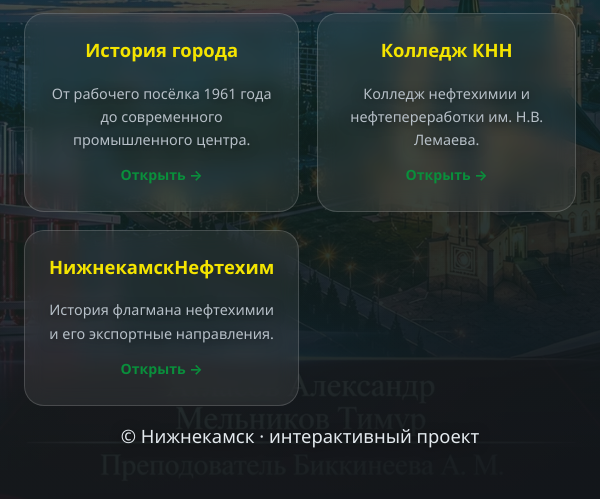
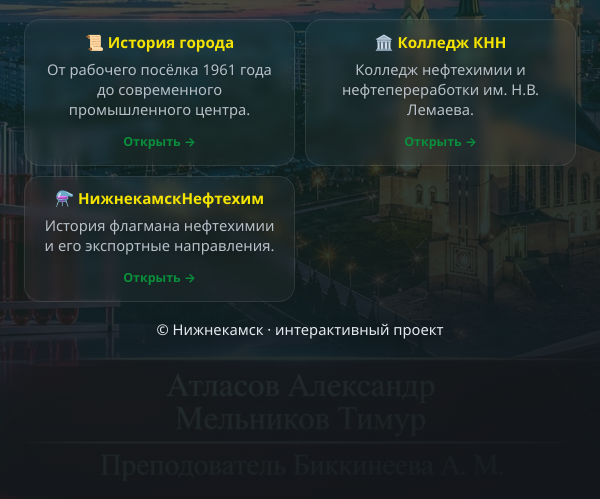
Before and after one commit to globbastarkan-cpu/historynk, a plain HTML site: page index.html in a window 600 px wide. Shown: the part 301-800 px from the top of the page. Drawn offline with Linux system fonts and the light colour scheme.

Commit message:
index.html

```diff
--- a/index.html
+++ b/index.html
@@ -9,108 +9,118 @@
 :root{
   --blue:#1677b3; --yellow:#f4e400; --green:#0a8f3c;
   --bg-1:#1b1f24; --bg-2:#242a31; --bg-3:#2c333b;
-  --card:rgba(255,255,255,.07); --line:rgba(255,255,255,.16);
-  --text:#f4f6f8; --muted:#b7c0c8; --radius:20px;
+  --card:rgba(255,255,255,.06); --line:rgba(255,255,255,.14);
+  --text:#f4f6f8; --muted:#b7c0c8; --radius:22px;
 }
 *{margin:0;padding:0;box-sizing:border-box;}
 html{scroll-behavior:smooth;}
 body{
   font-family:'Segoe UI',Roboto,system-ui,-apple-system,sans-serif;
   color:var(--text);line-height:1.6;min-height:100vh;
-  min-height:100svh;
   background-color:var(--bg-1);
   background-image:
     linear-gradient(160deg, rgba(22,119,179,.55), rgba(10,143,60,.35) 45%, rgba(20,24,28,.92)),
     url('image.jpg');
   background-size:cover;
   background-position:center;
-  background-attachment:scroll;
+  background-attachment:fixed;
   -webkit-font-smoothing:antialiased;
-  overflow-x:hidden;
 }
 body::before{
   content:"";position:fixed;inset:0;
   background:linear-gradient(180deg, rgba(18,22,26,.55), rgba(18,22,26,.82));
   z-index:-1;
 }
-@keyframes fadeUp{from{opacity:0;transform:translateY(20px);}to{opacity:1;transform:translateY(0);}}
-
+@keyframes fadeUp{from{opacity:0;transform:translateY(24px);}to{opacity:1;transform:translateY(0);}}
 .hero{
-  min-height:100svh;
-  display:flex;flex-direction:column;
-  align-items:center;justify-content:center;
-  text-align:center;
-  padding:clamp(1.2rem,5vw,3.5rem) clamp(.9rem,4vw,2rem);
-  padding-top:calc(clamp(1.2rem,5vw,3.5rem) + env(safe-area-inset-top));
-  padding-bottom:calc(clamp(1.2rem,5vw,3.5rem) + env(safe-area-inset-bottom));
+  min-height:100svh;display:flex;flex-direction:column;
+  align-items:center;justify-content:center;text-align:center;
+  padding:clamp(1.5rem,6vw,4rem) clamp(1rem,4vw,2rem);
+  padding-top:calc(clamp(1.5rem,6vw,4rem) + env(safe-area-inset-top));
 }
 .hero h1{
-  font-size:clamp(1.55rem,8vw,3.2rem);
-  line-height:1.12;font-weight:800;
-  text-shadow:0 3px 22px rgba(0,0,0,.65);
+  font-size:clamp(1.8rem,7vw,3.4rem);line-height:1.1;font-weight:800;
+  text-shadow:0 3px 24px rgba(0,0,0,.65);
   animation:fadeUp .9s ease .05s both;
-  max-width:14ch;
 }
 .hero h1 span{
   background:linear-gradient(90deg,var(--yellow),var(--green),var(--blue));
   -webkit-background-clip:text;background-clip:text;color:transparent;
 }
 .hero p{
-  margin-top:clamp(.7rem,2.5vw,1rem);
-  max-width:34rem;
-  font-size:clamp(.92rem,3.4vw,1.15rem);
+  margin-top:1rem;max-width:620px;
+  font-size:clamp(.95rem,3vw,1.15rem);
   color:#e3e9ee;text-shadow:0 2px 12px rgba(0,0,0,.7);
   animation:fadeUp .9s ease .2s both;
 }
-
 .nav-cards{
-  display:grid;gap:clamp(10px,3vw,18px);
-  grid-template-columns:1fr;
-  width:100%;max-width:900px;
-  margin-top:clamp(1.4rem,5vw,2.6rem);
+  display:grid;gap:clamp(12px,3vw,20px);
+  grid-template-columns:repeat(auto-fit,minmax(220px,1fr));
+  width:100%;max-width:900px;margin-top:clamp(1.6rem,5vw,2.8rem);
 }
-@media (min-width:560px){
-  .nav-cards{grid-template-columns:repeat(2,1fr);}
-}
-@media (min-width:900px){
-  .nav-cards{grid-template-columns:repeat(3,1fr);}
-}
-
 .nav-card{
-  background:var(--card);
-  border:1px solid var(--line);
-  border-radius:var(--radius);
-  padding:clamp(.9rem,4vw,1.5rem);
+  background:var(--card);border:1px solid var(--line);
+  border-radius:var(--radius);padding:clamp(1rem,4vw,1.5rem);
   text-decoration:none;color:var(--text);
   backdrop-filter:blur(10px);
-  -webkit-backdrop-filter:blur(10px);
   transition:transform .3s,border-color .3s,background .3s;
-  display:flex;flex-direction:column;gap:.35rem;
+  display:flex;flex-direction:column;gap:.4rem;
   animation:fadeUp .8s ease both;
-  -webkit-tap-highlight-color:transparent;
-  min-height:44px;
 }
 .nav-card:nth-child(1){animation-delay:.35s;}
 .nav-card:nth-child(2){animation-delay:.5s;}
 .nav-card:nth-child(3){animation-delay:.65s;}
-.nav-card:active{transform:scale(.98);}
-@media (hover:hover){
-  .nav-card:hover{transform:translateY(-5px);border-color:var(--yellow);background:rgba(255,255,255,.12);}
-}
-.nav-card h2{font-size:clamp(1rem,4vw,1.15rem);color:var(--yellow);line-height:1.25;}
-.nav-card p{font-size:clamp(.82rem,3vw,.9rem);color:var(--muted);}
-.nav-card .arrow{margin-top:.5rem;color:var(--green);font-weight:700;font-size:.88rem;}
+.nav-card:hover{transform:translateY(-6px);border-color:var(--yellow);background:rgba(255,255,255,.1);}
+.nav-card h2{font-size:1.15rem;color:var(--yellow);}
+.nav-card p{font-size:.9rem;color:var(--muted);}
+.nav-card .arrow{margin-top:auto;color:var(--green);font-weight:700;font-size:.9rem;}
+.footer-note{margin-top:2rem;font-size:.8rem;color:var(--muted);animation:fadeUp .8s ease .8s both;}
 
-.footer-note{
-  margin-top:clamp(1.2rem,4vw,2rem);
-  font-size:clamp(.72rem,2.8vw,.8rem);
-  color:var(--muted);
-  animation:fadeUp .8s ease .8s both;
+/* ===== Мобильная адаптация кнопок главного меню ===== */
+@media (max-width: 600px){
+  .nav-cards{
+    gap: 10px;
+    margin-top: 1.4rem;
+  }
+  .nav-card{
+    padding: .8rem .85rem;
+    border-radius: 16px;
+    background: rgba(255,255,255,.035);
+    border-color: rgba(255,255,255,.09);
+    backdrop-filter: blur(6px);
+  }
+  .nav-card h2{
+    font-size: .95rem;
+    line-height: 1.2;
+  }
+  .nav-card p{
+    font-size: .78rem;
+    line-height: 1.35;
+    margin-top: .15rem;
+  }
+  .nav-card .arrow{
+    font-size: .78rem;
+    margin-top: .35rem;
+  }
+  .nav-card:hover{
+    background: rgba(255,255,255,.07);
+    transform: none;
+  }
+  .hero h1{ font-size: clamp(1.6rem, 8vw, 2.2rem); }
+  .hero p{ font-size: .92rem; }
 }
 
-@media (min-width:1024px){
-  body{background-attachment:fixed;}
+/* очень узкие экраны */
+@media (max-width: 380px){
+  .nav-cards{ gap: 8px; }
+  .nav-card{
+    padding: .7rem .75rem;
+    background: rgba(255,255,255,.03);
+  }
+  .nav-card h2{ font-size: .9rem; }
+  .nav-card p{ font-size: .74rem; }
 }
+
 @media (prefers-reduced-motion:reduce){
   *{animation:none!important;transition:none!important;}
   body{background-attachment:scroll;}
@@ -121,25 +131,23 @@ body::before{
 <section class="hero">
   <h1>Добро пожаловать в <span>Нижнекамск</span></h1>
   <p>Интерактивная история города, колледжа нефтехимии и флагмана отрасли — «Нижнекамскнефтехима».</p>
-
   <nav class="nav-cards">
     <a class="nav-card" href="history.html">
-      <h2>История города</h2>
+      <h2>📜 История города</h2>
       <p>От рабочего посёлка 1961 года до современного промышленного центра.</p>
       <span class="arrow">Открыть →</span>
     </a>
     <a class="nav-card" href="history-knn.html">
-      <h2>Колледж КНН</h2>
+      <h2>🏛️ Колледж КНН</h2>
       <p>Колледж нефтехимии и нефтепереработки им. Н.В. Лемаева.</p>
       <span class="arrow">Открыть →</span>
     </a>
     <a class="nav-card" href="history-nknh.html">
-      <h2>НижнекамскНефтехим</h2>
+      <h2>⚗️ НижнекамскНефтехим</h2>
       <p>История флагмана нефтехимии и его экспортные направления.</p>
       <span class="arrow">Открыть →</span>
     </a>
   </nav>
-
   <p class="footer-note">© Нижнекамск · интерактивный проект</p>
 </section>
 </body>
```
